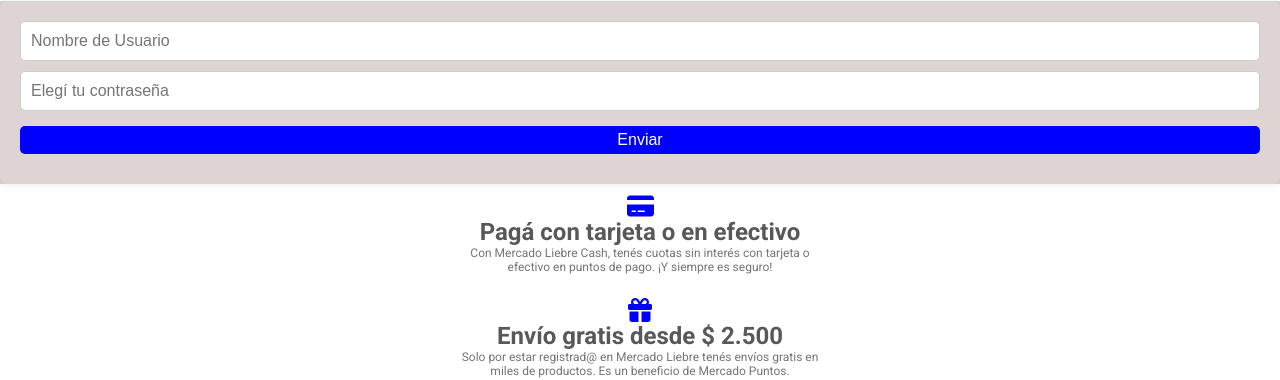
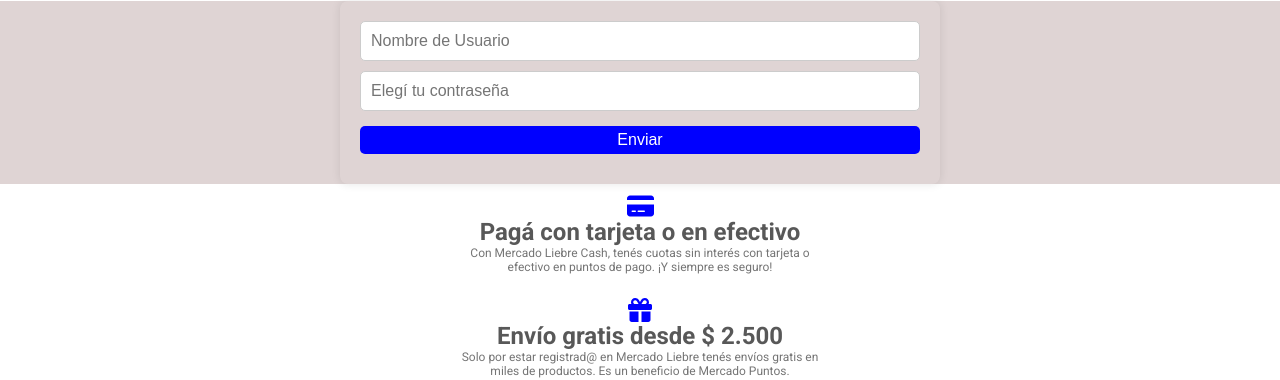
Before and after one commit to Marquilokuras/anatomiaSitioWeb-QuinterosMarcos, a website: page views/login.html in a window 1280 px wide. Shown: the part 429-809 px from the top of the page. Drawn offline with Linux system fonts and the light colour scheme.

Commit message:
Css terminado

```diff
--- a/public/css/stylesFormularios.css
+++ b/public/css/stylesFormularios.css
@@ -1,4 +1,4 @@
-* {
+ * {
     box-sizing: border-box;
     padding: 0px;
     margin: 0px;
@@ -9,38 +9,10 @@
     width: 100%;
 }
 
- form{
-    display: flex;
-    flex-wrap: wrap;
-    justify-content: center;
-    align-items: center;
-}
-/*
-form *{
-    margin: 5px;
-}
-
-form input{
-    border: transparent;
-    padding: 5px;
-    border-radius: 5px;
-    width: 1000px;
-} */
-
-/* #fecha_nacimiento{
-    width: 400px;
-}
-
-.perfil, .intereses{
-    width: 400px;
-} */
-
-
 form {
-     max-width: 2000px;
-   /*  margin: 0 auto; */
+    max-width: 600px;
+    margin: 0 auto;
     padding: 20px;
-/*     background-color: #fff; */
     border-radius: 8px;
     box-shadow: 0 0 10px rgba(0, 0, 0, 0.1);
 }
@@ -49,6 +21,7 @@
     margin-bottom: 5px;
 }
 
+/* Estilos para los campos del formulario */
 #nombre_apellido,
 #nombre_usuario,
 #domicilio,
@@ -59,7 +32,9 @@
 .btnEnvio,
 input[type="reset"],
 input[type="radio"],
-input[type="checkbox"] {
+input[type="checkbox"] ,
+form select,
+form textarea {
     width: 100%;
     padding: 10px;
     margin-bottom: 10px;
@@ -68,26 +43,12 @@
     font-size: 16px;
 }
 
-/* .btnEnvio {
-    cursor: pointer;
-    background-color: #007BFF;
-    color: #fff;
-    border: none;
-}
-
-.btnEnvio:hover,
-input[type="reset"]:hover {
-    background-color: #0056b3;
-} */
-
-/* Estilos para las etiquetas de los checkboxes y radio buttons */
 input[type="checkbox"] + label,
 input[type="radio"] + label {
     display: inline-block;
     margin-right: 10px;
 }
 
-/* Estilo para el contenedor de Fecha de Nacimiento y Perfil de Usuario */
 .fechaNacimiento,
 .perfil,
 .intereses,
@@ -104,7 +65,7 @@
     margin-bottom: 10px;
 }
 
-/* Formulario de Login */
+/* Formulario de Login  */
 .btnEnvio {
     margin-top: 5px;
     background-color: blue;
```
